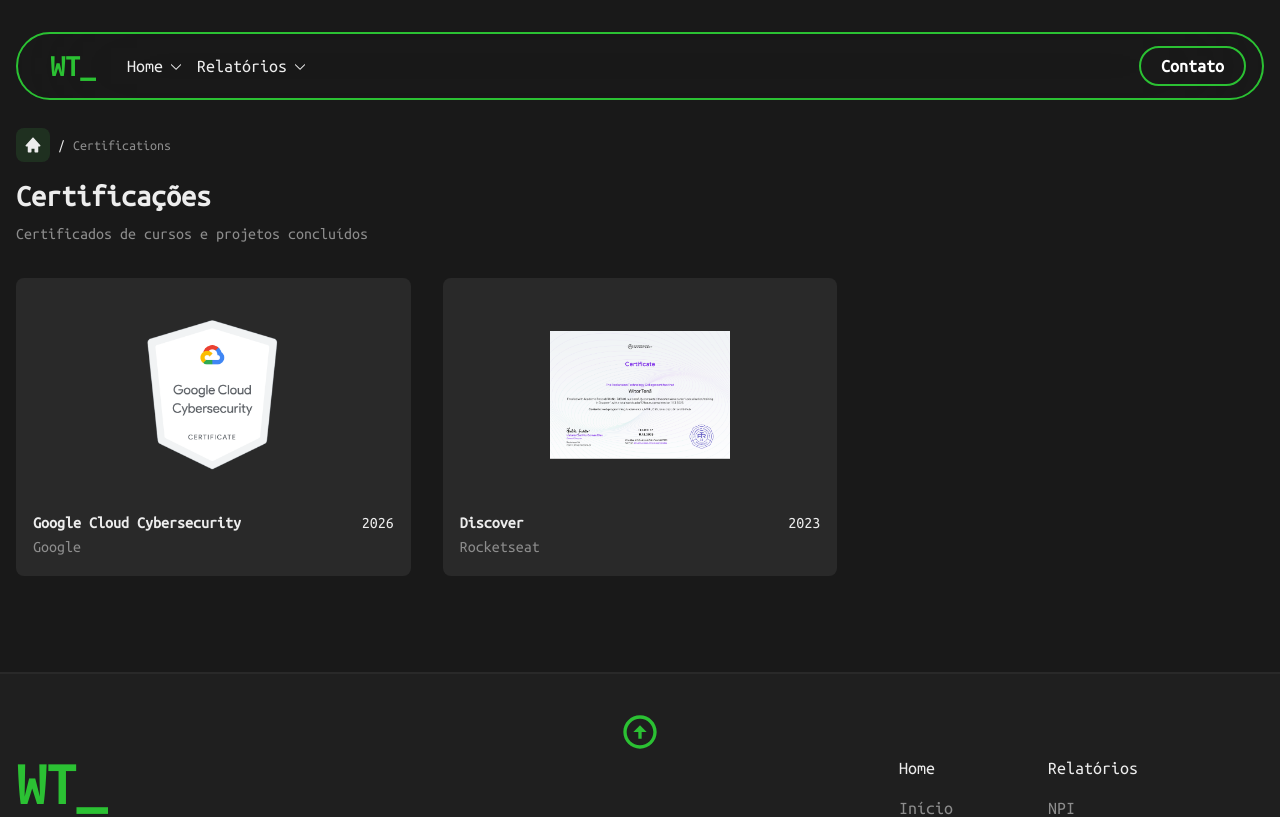
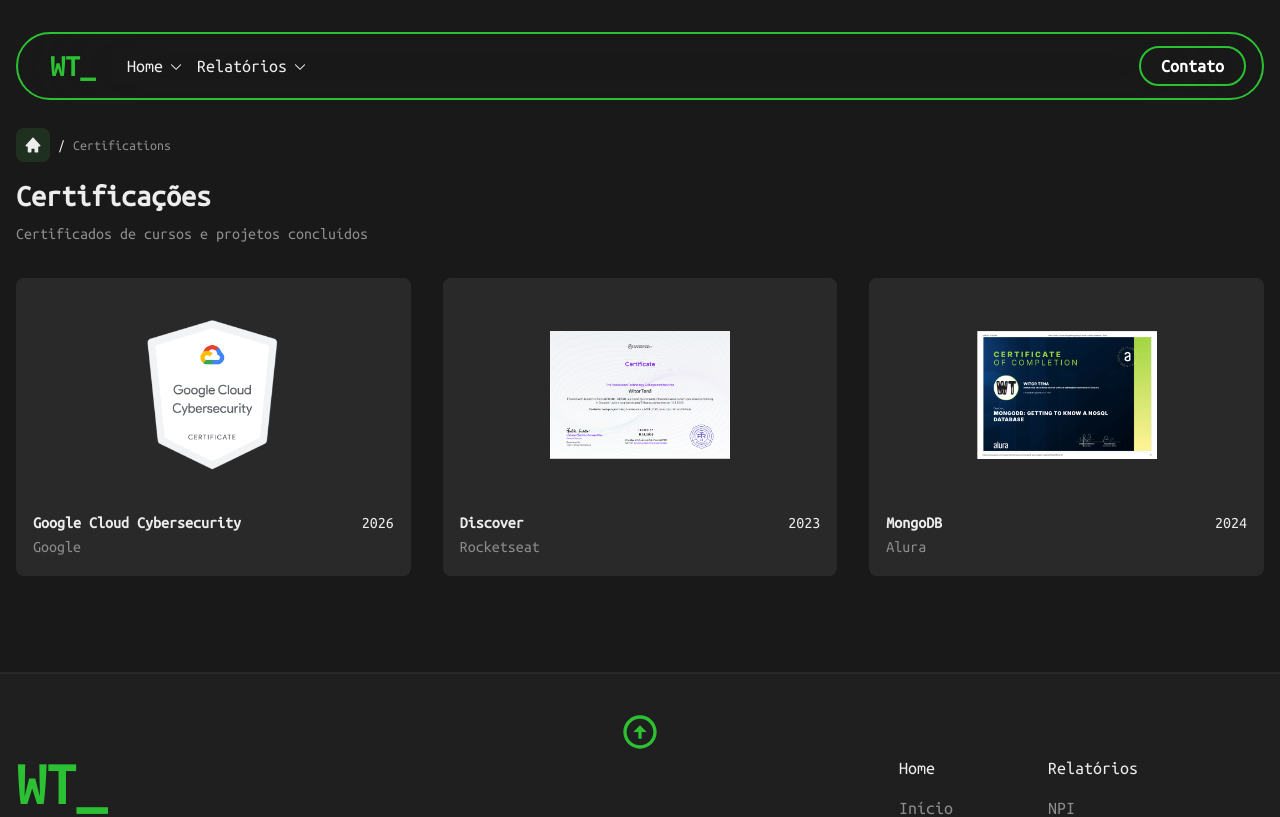
Before and after one commit to WitorDev/witortena, a Next.js app: page /certifications in a window 1280 px wide. Shown: the top 817 px of the page. Built offline with nearby package versions, Linux system fonts and the light colour scheme; a web font is replaced by a local one.

Commit message:
updated certifications page

```diff
--- a/app/certifications/page.tsx
+++ b/app/certifications/page.tsx
@@ -27,7 +27,6 @@ export default function Certificates() {
           <Breadcrumbs />
         </div>
 
-        {/* Header */}
         <div className="mb-8 mt-4 flex flex-col justify-between gap-2">
           <h1 className="text-3xl font-bold">Certificações</h1>
           <p className="text-terciary-bg">
@@ -35,7 +34,6 @@ export default function Certificates() {
           </p>
         </div>
 
-        {/* Certifications grid */}
         <section className="grid grid-cols-1 sm:grid-cols-2 lg:grid-cols-3 gap-8 pb-24">
           {certificationsData.map((certification: Certification) => (
             <a
--- a/app/data/certificationsData.js
+++ b/app/data/certificationsData.js
@@ -33,4 +33,14 @@ export const certificationsData = [
     skills: ["HTML", "CSS", "Javascript", "Git", "Github"],
     tags: ["Desenvolvimento Web", "Frontend", "Versionamento"],
   },
+  {
+    id: 3,
+    title: "MongoDB",
+    organization: "Alura",
+    year: 2024,
+    link: "https://cursos.alura.com.br/certificate/f97f159d-9934-4084-a65c-50c5420c086e?lang",
+    imageSrc: "/certifications/alura-mongodb.png",
+    skills: ["MongoDB", "Databases", "JSON"],
+    tags: ["NoSQL"],
+  },
 ];
```
Also changed, not shown: public/certifications/alura-mongodb.png (added).
